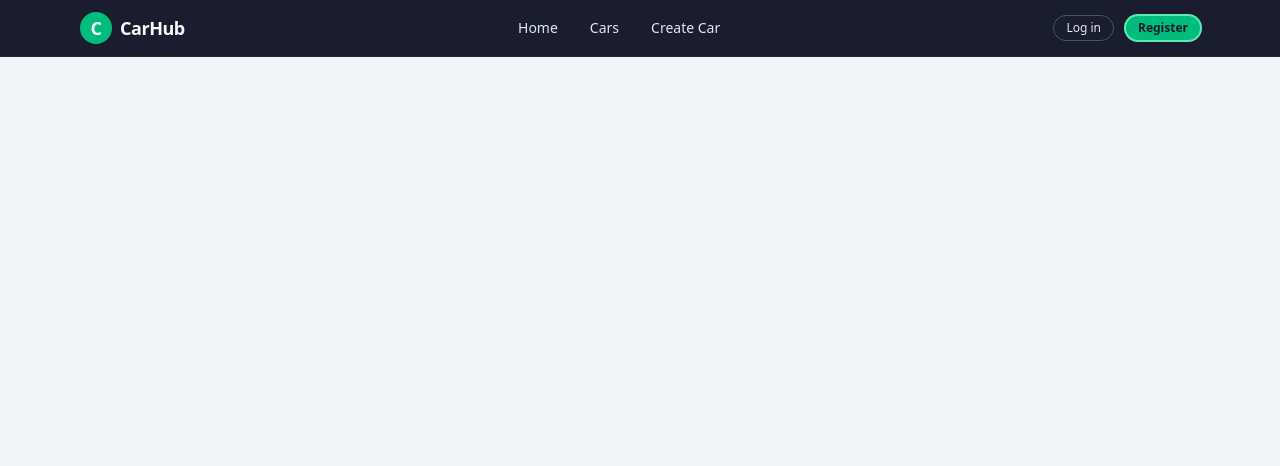
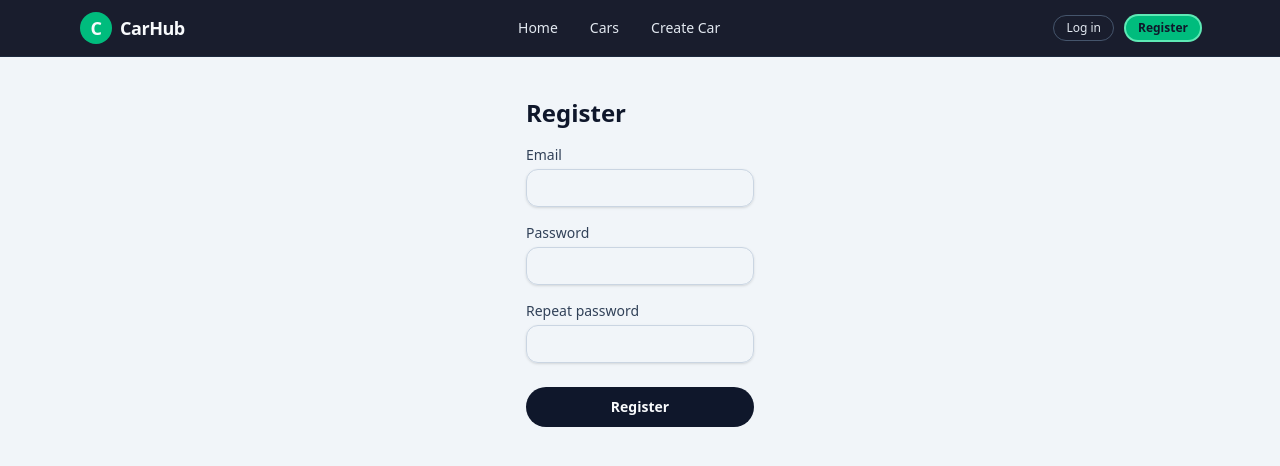
Before and after one commit to slav77-cpu/React-Project, a React (Vite) app in the folder client/: page /register in a window 1280 px wide. Shown: the top 466 px of the page. Built offline with nearby package versions, Linux system fonts and the light colour scheme.

Commit message:
add Static register page
tommorow when we learn more about auth will implement register and login pages to work better

```diff
--- a/client/src/App.jsx
+++ b/client/src/App.jsx
@@ -6,6 +6,7 @@ import CarCreate from "./components/car-create/CarCreate"
 import Cars from "./components/cars/Cars"
 import CarDetails from "./components/car-details/CarDetails"
 import Login from "./components/login/Login"
+import Register from "./components/register/Register"
 
 
 
@@ -22,6 +23,7 @@ function App() {
         <Route path="/cars" element={<Cars />} />
         <Route path="/cars/:carId" element={<CarDetails />} />
         <Route path="/login" element={<Login />} />
+        <Route path="/register" element={<Register />} />
       </Routes>
     </div>
 
--- /dev/null
+++ b/client/src/components/register/Register.jsx
@@ -0,0 +1,118 @@
+import { useState } from "react";
+
+export default function Register() {
+  const [formValues, setFormValues] = useState({
+    email: "",
+    password: "",
+    rePassword: "",
+  });
+
+  const [error, setError] = useState("");
+
+  function handleChange(e) {
+    const { name, value } = e.target;
+
+    setFormValues((state) => ({
+      ...state,
+      [name]: value,
+    }));
+  }
+
+  function handleSubmit(e) {
+    e.preventDefault();
+    setError("");
+
+    if (!formValues.email.trim() || !formValues.password.trim()) {
+      setError("Email and password are required.");
+      return;
+    }
+
+    if (formValues.password.length < 3) {
+      setError("Password must be at least 3 characters.");
+      return;
+    }
+
+    if (formValues.password !== formValues.rePassword) {
+      setError("Passwords do not match.");
+      return;
+    }
+
+
+    console.log("Register form:", formValues);
+  }
+
+  return (
+    <section className="mx-auto max-w-md px-4 py-10">
+      <h1 className="mb-4 text-2xl font-bold text-slate-900">Register</h1>
+
+      {error && (
+        <p className="mb-4 rounded-lg bg-red-100 px-3 py-2 text-sm text-red-700">
+          {error}
+        </p>
+      )}
+
+      <form onSubmit={handleSubmit} className="space-y-4">
+        <div>
+          <label
+            htmlFor="email"
+            className="mb-1 block text-sm font-medium text-slate-700"
+          >
+            Email
+          </label>
+          <input
+            id="email"
+            name="email"
+            type="email"
+            required
+            value={formValues.email}
+            onChange={handleChange}
+            className="w-full rounded-xl border border-slate-300 px-3 py-2 text-sm shadow-sm focus:border-emerald-500 focus:outline-none focus:ring-1 focus:ring-emerald-500"
+          />
+        </div>
+
+        <div>
+          <label
+            htmlFor="password"
+            className="mb-1 block text-sm font-medium text-slate-700"
+          >
+            Password
+          </label>
+          <input
+            id="password"
+            name="password"
+            type="password"
+            required
+            value={formValues.password}
+            onChange={handleChange}
+            className="w-full rounded-xl border border-slate-300 px-3 py-2 text-sm shadow-sm focus:border-emerald-500 focus:outline-none focus:ring-1 focus:ring-emerald-500"
+          />
+        </div>
+
+        <div>
+          <label
+            htmlFor="rePassword"
+            className="mb-1 block text-sm font-medium text-slate-700"
+          >
+            Repeat password
+          </label>
+          <input
+            id="rePassword"
+            name="rePassword"
+            type="password"
+            required
+            value={formValues.rePassword}
+            onChange={handleChange}
+            className="w-full rounded-xl border border-slate-300 px-3 py-2 text-sm shadow-sm focus:border-emerald-500 focus:outline-none focus:ring-1 focus:ring-emerald-500"
+          />
+        </div>
+
+        <button
+          type="submit"
+          className="mt-2 w-full rounded-full bg-slate-900 px-5 py-2.5 text-sm font-semibold text-slate-50 hover:bg-slate-800"
+        >
+          Register
+        </button>
+      </form>
+    </section>
+  );
+}
```
